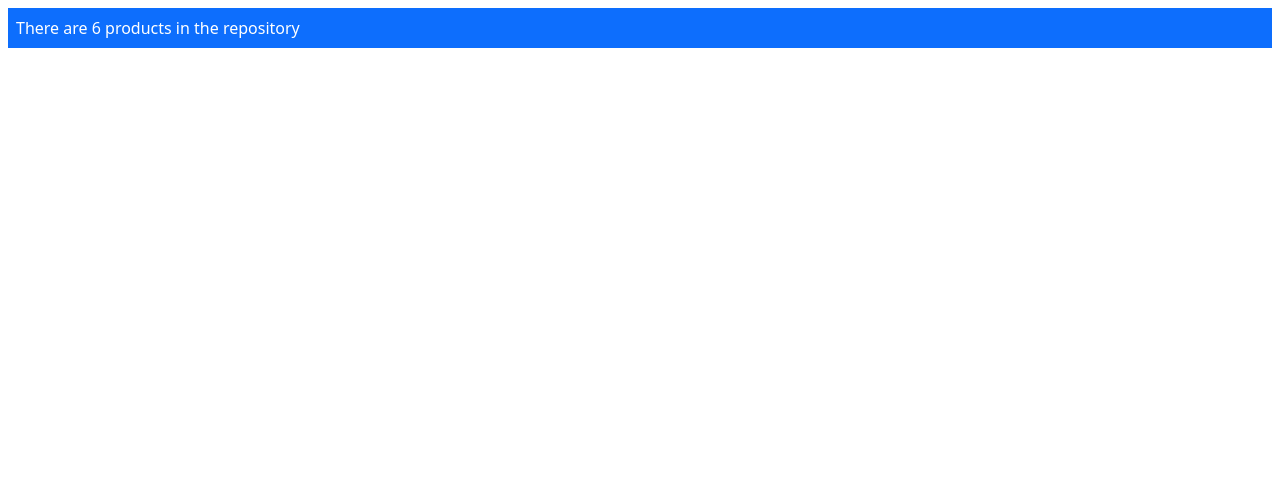
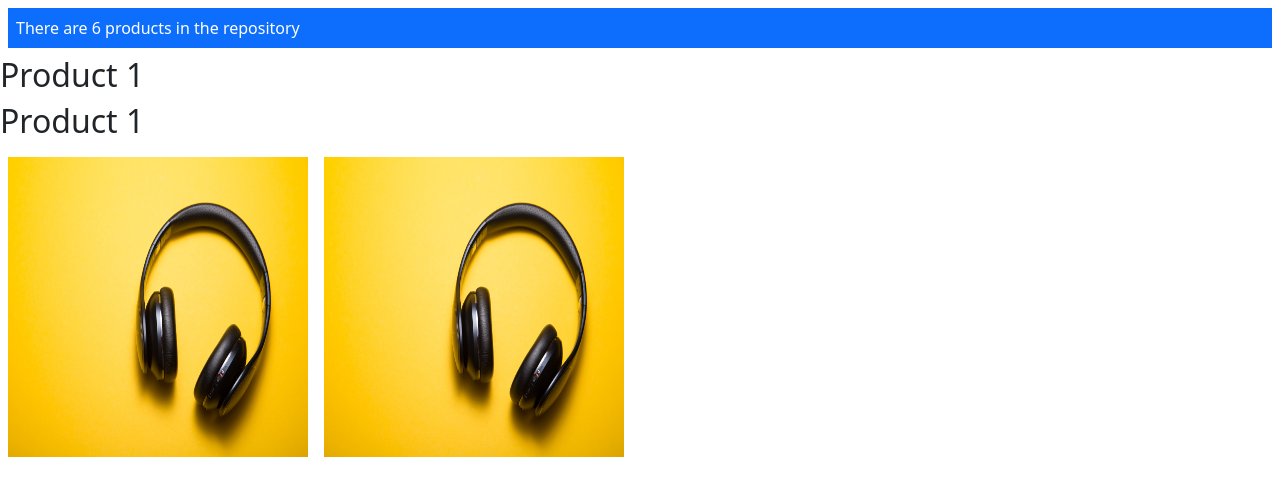
Before and after one commit to ilkinzeynalli/MovieApp, an Angular app: page / in a window 1280 px wide. Shown: the top 496 px of the page. Built offline with nearby package versions, Linux system fonts and the light colour scheme.

Commit message:
Property binding & Interpelation binding

```diff
--- a/src/app/product.component.html
+++ b/src/app/product.component.html
@@ -1,3 +1,11 @@
 <div class="bg-primary text-white m-2 p-2">
     There are {{productRepository.getProducts().length}} products in the repository
 </div>
+
+
+<h2>{{product.name}}</h2> <!--Interpelation binding-->
+<h2 [textContent]="product.name"></h2> <!--Property binding-->
+
+<img src="assets/img/{{ product.imageUrl }}" width="300" height="300" class="m-2"/>
+
+<img [src]="'assets/img/' + product.imageUrl" width="300" height="300" class="m-2"/>
--- a/src/app/product.component.ts
+++ b/src/app/product.component.ts
@@ -1,4 +1,5 @@
 import { Component } from "@angular/core";
+import { Product } from "./models/product.model";
 import { ProductRepository } from "./models/repository.model";
 
 @Component({
@@ -8,8 +9,11 @@ import { ProductRepository } from "./models/repository.model";
 })
 export class ProductComponent{
     productRepository: ProductRepository;
+    product: Product;
 
     constructor(){
         this.productRepository = new ProductRepository();
+        this.product = this.productRepository.getProductById(1);
     }
+
 }
```
Also changed, not shown: src/assets/img/1.jpg (added), src/assets/img/2.jpg (added).
